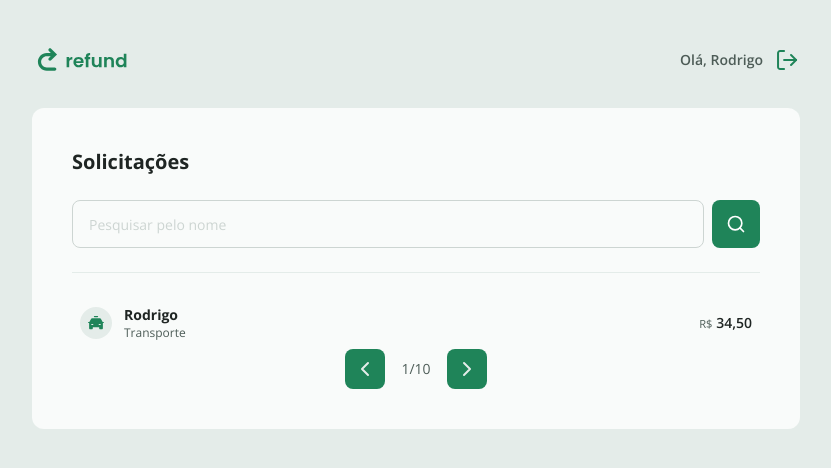
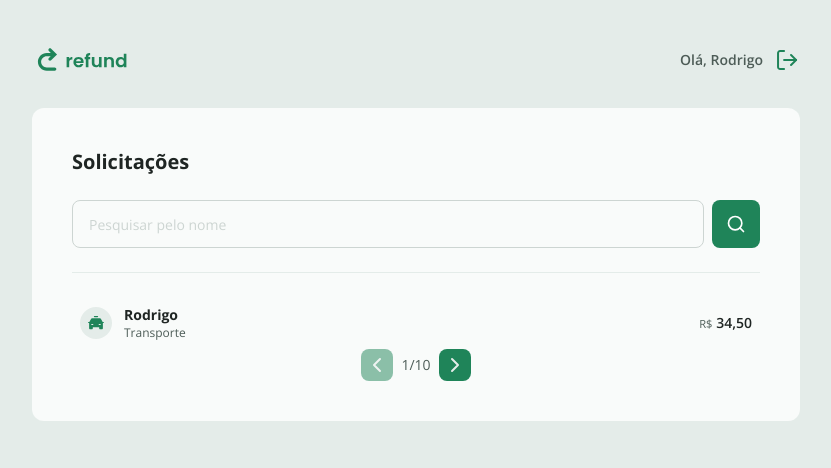
Before and after one commit to palhetabraian/APP-Reembolso, a React (Vite) app in the folder web/: page / in a window 1280 px wide. Shown: the top 468 px of the page, without its empty margins (224-1055 px from the left). Built offline with nearby package versions, Linux system fonts and the light colour scheme.

Commit message:
feat: atualiza componente Button e integra funcionalidades de paginação na Dashboard

```diff
--- a/web/src/components/Button.tsx
+++ b/web/src/components/Button.tsx
@@ -1,7 +1,5 @@
 //tipagem do button html
 import { classMerge } from '../utils/classMerge';
-
-
 
 type Props = React.ComponentProps<'button'> & {
   isLoading?: boolean;
@@ -12,7 +10,7 @@ const variants = {
   button: {
     base: 'h-12',
     icon: 'h-12 w-12',
-    iconSmall: 'h-10 w-10',
+    iconSmall: 'h-8 w-8',
   },
 };
 
@@ -31,8 +29,9 @@ export function Button({
       className={classMerge(
         `flex items-center justify-center bg-green-100 rounded-lg text-white
         cursor-pointer hover:bg-green-200 transition ease-linear
-        disabled:opacity-50 disabled:cursor-progress`,
+        disabled:opacity-50`,
         variants.button[variant],
+        isLoading && 'cursor-progress',
         className
       )}
       {...rest}
--- a/web/src/components/Pagination.tsx
+++ b/web/src/components/Pagination.tsx
@@ -6,20 +6,27 @@ import { Button } from './Button';
 type Props = {
   current: number;
   total: number;
+  onNext: () => void;
+  onPrevious: () => void;
 };
 
-export function Pagination({ current, total }: Props) {
+export function Pagination({ current, total, onNext, onPrevious }: Props) {
   return (
-    <div className="flex flex-1 justify-center items-center gap-4">
-      <Button variant="iconSmall">
+    <div className="flex flex-1 justify-center items-center gap-2">
+      <Button
+        variant="iconSmall"
+        onClick={onPrevious}
+        disabled={current === 1}
+        isLoading
+      >
         <img src={leftSvg} alt="Ícone de voltar" />
       </Button>
       <span className="text-sm text-gray-200">
         {current}/{total}
       </span>
 
-      <Button variant="iconSmall">
-        <img src={rightSvg} alt="Ícone de avançar" />
+      <Button variant="iconSmall" disabled={current === total}>
+        <img src={rightSvg} alt="Ícone de avançar" onClick={onNext} />
       </Button>
     </div>
   );
--- a/web/src/pages/Dashboard.tsx
+++ b/web/src/pages/Dashboard.tsx
@@ -1,4 +1,4 @@
-import { useState } from 'react';
+import { use, useState } from 'react';
 
 import { formatCurrency } from '../utils/formatCurrency';
 
@@ -20,12 +20,29 @@ const REFUND_EXAMPLE = {
 
 export function Dashboard() {
   const [name, setName] = useState('');
+  const [page, setPage] = useState(1);
+  const [totalOfPage, setTotalOfPage] = useState(10);
 
   //busca as solicitacoes
   function fetchRefunds(e: React.FormEvent) {
     e.preventDefault();
 
     console.log(name);
+  }
+
+  //vai lidar com a paginacao
+  function handlePagination(action: 'next' | 'previous') {
+    setPage((prevPage) => {
+      if (action === 'next' && prevPage < totalOfPage) {
+        return prevPage + 1;
+      }
+
+      if (action === 'previous' && prevPage > 1) {
+        return prevPage - 1;
+      }
+
+      return prevPage;
+    });
   }
 
   return (
@@ -52,7 +69,12 @@ export function Dashboard() {
         <RefundItem data={REFUND_EXAMPLE} />
       </div>
 
-      <Pagination current={1} total={10} />
+      <Pagination
+        current={page}
+        total={totalOfPage}
+        onNext={() => handlePagination('next')}
+        onPrevious={() => handlePagination('previous')}
+      />
     </div>
   );
 }
```
